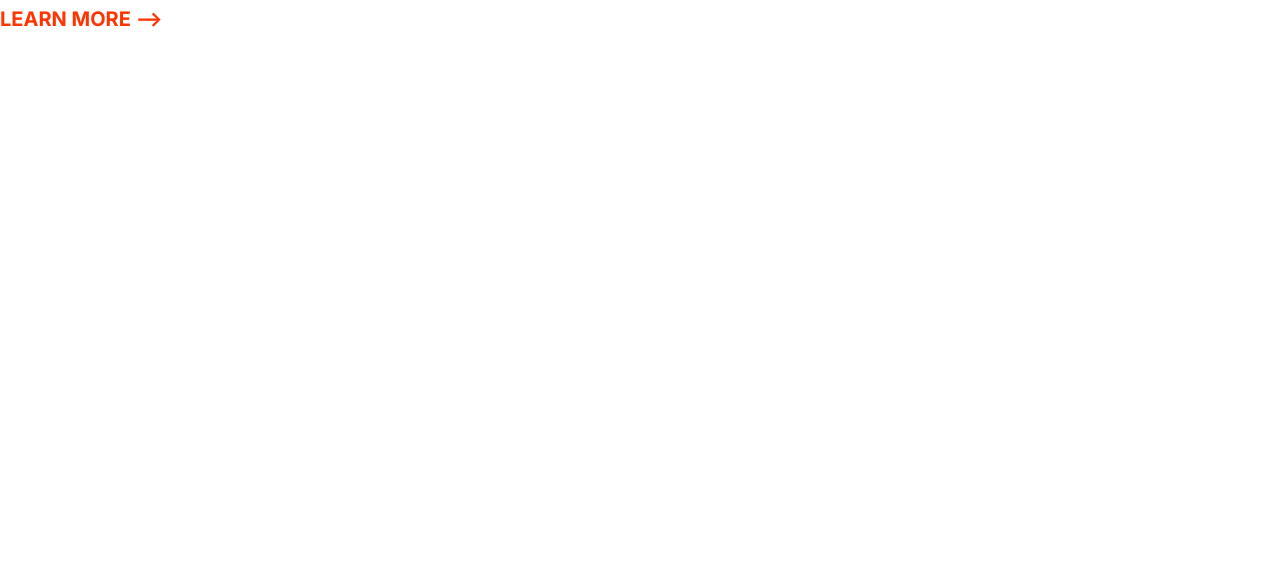
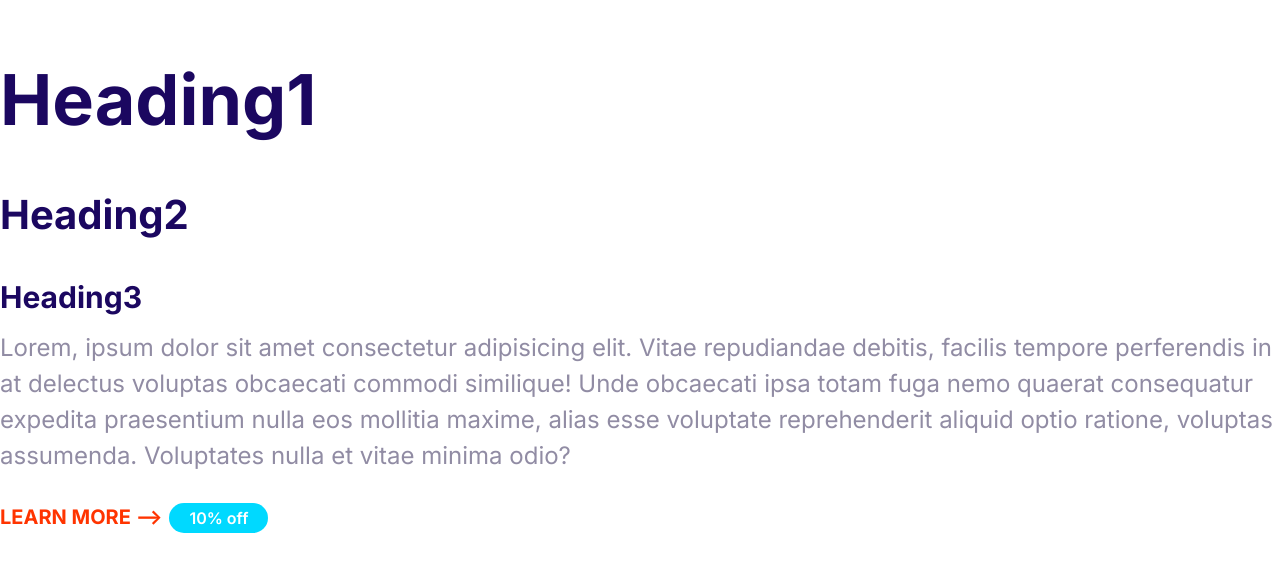
Before and after one commit to adilya2001/atrix, a plain HTML site: page index.html in a window 1280 px wide. Drawn offline with Linux system fonts and the light colour scheme.

Commit message:
Define the badges.

```diff
--- a/css/styles.css
+++ b/css/styles.css
@@ -86,3 +86,36 @@ a {
     font-size: 1.5rem;
   }
 }
+
+/* badges */
+
+.badge {
+  border-radius: 20px;
+  font-size: 2rem;
+  font-weight: 600;
+  padding: 0.5rem 2rem;
+  white-space: nowrap;
+}
+
+.badge--primary {
+  background: var(--color-primary);
+  color: #fff;
+}
+
+.badge--secondary {
+  background: var(--color-secondary);
+  color: #fff;
+}
+
+.badge--small {
+  font-size: 1.6rem;
+}
+
+@media screen and(min-width:1024px) {
+  .badge {
+    font-size: 1.5rem;
+  }
+  .badge--small {
+    font-size: 1.2rem;
+  }
+}
--- a/index.html
+++ b/index.html
@@ -9,11 +9,24 @@
     <link rel="stylesheet" href="css/styles.css" />
     <link rel="preconnect" href="https://fonts.gstatic.com" />
     <link
-      href="https://fonts.googleapis.com/css2?family=Inter:wght@400;700&display=swap"
+      href="https://fonts.googleapis.com/css2?family=Inter:wght@400;600;700&display=swap"
       rel="stylesheet"
     />
   </head>
   <body>
+    <h1>Heading1</h1>
+    <h2>Heading2</h2>
+    <h3>Heading3</h3>
+
+    <p>
+      Lorem, ipsum dolor sit amet consectetur adipisicing elit. Vitae
+      repudiandae debitis, facilis tempore perferendis in at delectus voluptas
+      obcaecati commodi similique! Unde obcaecati ipsa totam fuga nemo quaerat
+      consequatur expedita praesentium nulla eos mollitia maxime, alias esse
+      voluptate reprehenderit aliquid optio ratione, voluptas assumenda.
+      Voluptates nulla et vitae minima odio?
+    </p>
     <a href="#" class="link-arrow">Learn more</a>
+    <span class="badge badge--secondary badge--small">10% off</span>
   </body>
 </html>
```
Also changed, not shown: css/components/badges.html (added, +3 -0 lines).
